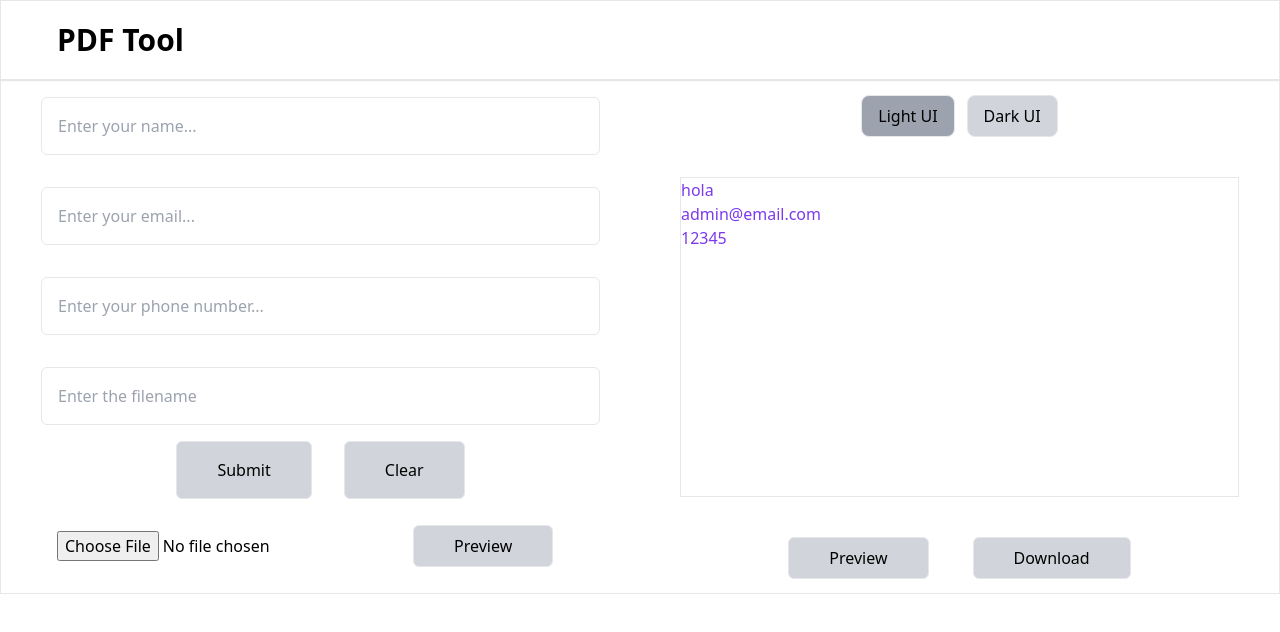
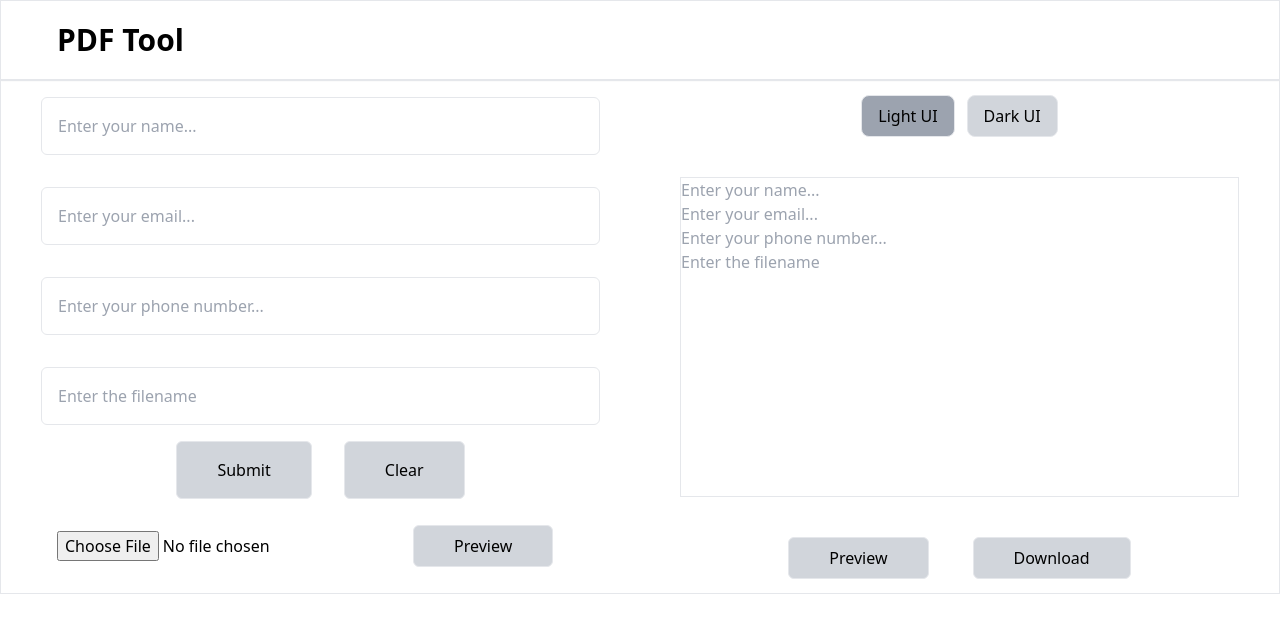
Before and after one commit to kpriyanshu2003/PDF-Tool, a React (Vite) app: page / in a window 1280 px wide. Shown: the top 632 px of the page. Built offline with nearby package versions, Linux system fonts and the light colour scheme.

Commit message:
Added context apis

```diff
--- a/src/App.tsx
+++ b/src/App.tsx
@@ -2,17 +2,14 @@ import React from "react";
 import { FormInputs } from "./constants/Form";
 import { PDFPreview } from "./components/Preview";
 import UI from "./components/UI";
+import { ThemeContext } from "./context/ThemeContextProvider";
+import { FormDataContext } from "./context/FormDataContextProvider";
 
 function App() {
+  const { theme, setTheme } = React.useContext(ThemeContext);
+  const { formData, setFormData } = React.useContext(FormDataContext);
   const fileInputRef = React.useRef<HTMLInputElement>(null);
   const [showFilePreview, setShowFilePreview] = React.useState(false);
-  const [formData, setFormData] = React.useState({
-    name: "",
-    email: "",
-    phone: "",
-    filename: "",
-  });
-  const [theme, setTheme] = React.useState<boolean>(true); // true if theme is light
 
   const showPreviewFile = () => {
     if (
@@ -114,7 +111,7 @@ function App() {
             </button>
           </div>
           <div className="border h-80 my-10">
-            <UI theme={theme} />
+            <UI />
           </div>
           <div className="flex items-center gap-3 justify-center">
             <button
--- a/src/components/UI.tsx
+++ b/src/components/UI.tsx
@@ -1,47 +1,59 @@
-export default function UI({ theme }: { theme: boolean }) {
-  return (
-    <>
-      {theme ? (
-        <Uno name="hola" email="admin@email.com" phone="12345" />
-      ) : (
-        <Dos name="hola" email="admin@email.com" phone="12345" />
-      )}
-    </>
-  );
+import { useContext } from "react";
+import { ThemeContext } from "../context/ThemeContextProvider";
+import { FormInputs } from "../constants/Form";
+import { FormDataContext } from "../context/FormDataContextProvider";
+
+export default function UI() {
+  const { theme } = useContext(ThemeContext);
+  return <>{theme ? <Uno /> : <Dos />}</>;
 }
 
-function Uno({
-  name,
-  email,
-  phone,
-}: {
-  name: string;
-  email: string;
-  phone: string;
-}) {
+function Uno() {
+  const { formData, setFormData } = useContext(FormDataContext);
   return (
-    <div className="bg-white text-violet-600">
-      <div>{name}</div>
-      <div>{email}</div>
-      <div>{phone}</div>
+    <div className="bg-white text-violet-600 h-full">
+      {FormInputs.map((item) => (
+        <div key={item.key}>
+          <input
+            type={item.type}
+            placeholder={item.placeholder}
+            className=" w-full outline-none"
+            value={formData[item.key as keyof typeof formData]} // Type assertion
+            onChange={(e) => {
+              setFormData({
+                ...formData,
+                [item.key]: e.target.value,
+              });
+            }}
+          />
+          <br />
+        </div>
+      ))}
     </div>
   );
 }
 
-function Dos({
-  name,
-  email,
-  phone,
-}: {
-  name: string;
-  email: string;
-  phone: string;
-}) {
+function Dos() {
+  const { formData, setFormData } = useContext(FormDataContext);
   return (
-    <div className="bg-black text-white">
-      <div>{name}</div>
-      <div>{email}</div>
-      <div>{phone}</div>
+    <div className="bg-black text-white h-full">
+      {FormInputs.map((item) => (
+        <div key={item.key}>
+          <input
+            type={item.type}
+            placeholder={item.placeholder}
+            className=" w-full outline-none bg-transparent"
+            value={formData[item.key as keyof typeof formData]} // Type assertion
+            onChange={(e) => {
+              setFormData({
+                ...formData,
+                [item.key]: e.target.value,
+              });
+            }}
+          />
+          <br />
+        </div>
+      ))}
     </div>
   );
 }
--- /dev/null
+++ b/src/context/FormDataContextProvider.tsx
@@ -0,0 +1,21 @@
+import React from "react";
+
+export const FormDataContext = React.createContext({});
+export default function FormDataContextProvider({
+  children,
+}: {
+  children: React.ReactNode;
+}) {
+  const [formData, setFormData] = React.useState({
+    name: "",
+    email: "",
+    phone: "",
+    filename: "",
+  });
+
+  return (
+    <FormDataContext.Provider value={{ formData, setFormData }}>
+      {children}
+    </FormDataContext.Provider>
+  );
+}
--- /dev/null
+++ b/src/context/ThemeContextProvider.tsx
@@ -0,0 +1,16 @@
+import React from "react";
+
+export const ThemeContext = React.createContext({});
+export default function ThemeContextProvider({
+  children,
+}: {
+  children: React.ReactNode;
+}) {
+  const [theme, setTheme] = React.useState<boolean>(true); // true if light theme
+
+  return (
+    <ThemeContext.Provider value={{ theme, setTheme }}>
+      {children}
+    </ThemeContext.Provider>
+  );
+}
--- a/src/main.tsx
+++ b/src/main.tsx
@@ -2,9 +2,15 @@ import React from "react";
 import ReactDOM from "react-dom/client";
 import App from "./App.tsx";
 import "./index.css";
+import ThemeContextProvider from "./context/ThemeContextProvider.tsx";
+import FormDataContextProvider from "./context/FormDataContextProvider.tsx";
 
 ReactDOM.createRoot(document.getElementById("root")!).render(
   <React.StrictMode>
-    <App />
+    <ThemeContextProvider>
+      <FormDataContextProvider>
+        <App />
+      </FormDataContextProvider>
+    </ThemeContextProvider>
   </React.StrictMode>
 );
```
